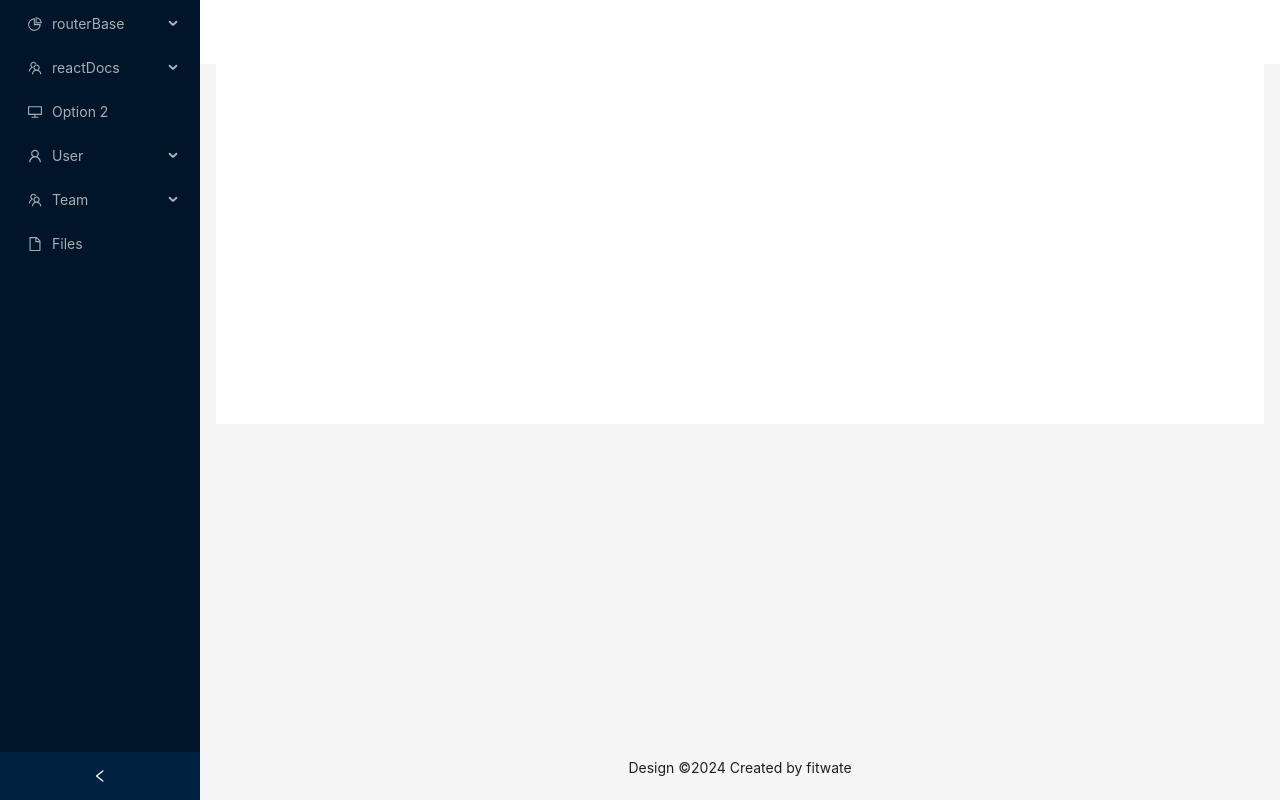
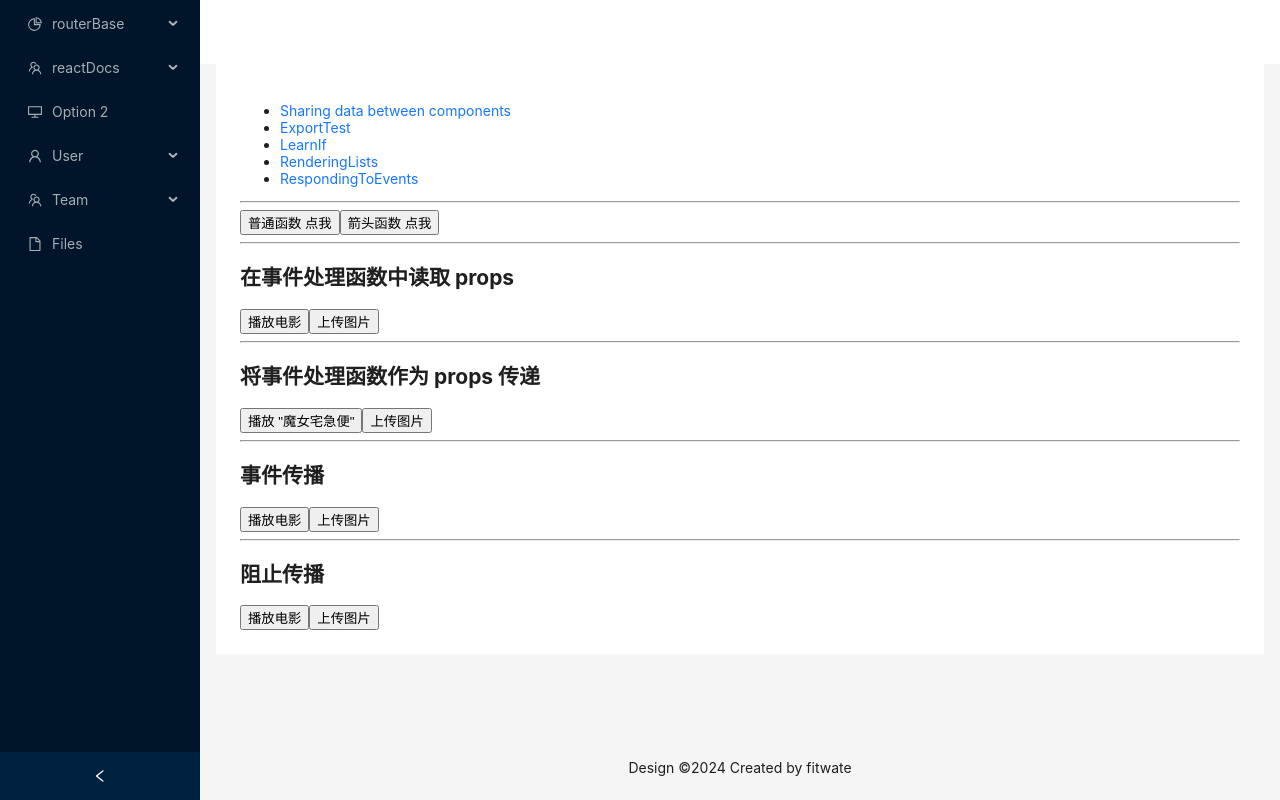
Before and after one commit to fitwate/react-learn, a React (Create React App) app: page /reactDocs/test/respondingtoevents in a window 1280 px wide. Built offline with nearby package versions, Linux system fonts and the light colour scheme.

Commit message:
test action

```diff
--- /dev/null
+++ b/src/pages/reactDocs/RespondingToEvents.jsx
@@ -0,0 +1,111 @@
+import React from 'react'
+
+function AlertButton({ message, children }) {
+    return (
+        <button onClick={() => alert(message)}>
+            {children}
+        </button>
+    );
+}
+
+function Button({ onClick, children }) {
+    return (
+        <button onClick={onClick}>
+            {children}
+        </button>
+    );
+}
+
+function PlayButton({ movieName }) {
+    function handlePlayClick() {
+        alert(`正在播放 ${movieName}！`);
+    }
+
+    return (
+        <Button onClick={handlePlayClick}>
+            播放 "{movieName}"
+        </Button>
+    );
+}
+
+function UploadButton() {
+    return (
+        <Button onClick={() => alert('正在上传！')}>
+            上传图片
+        </Button>
+    );
+}
+
+function StopButton({ onClick, children }) {
+    return (
+        <button onClick={e => {
+            e.stopPropagation();
+            onClick();
+        }}>
+            {children}
+        </button>
+    );
+}
+
+export default function RespondingToEvents() {
+    function handleClick() {
+        alert('普通函数 你点击了我！');
+    }
+
+    return (
+        <div>
+            <button onClick={handleClick}>
+                普通函数 点我
+            </button>
+
+            <button onClick={() => {
+                alert('箭头函数 你点击了我！');
+            }}>
+                箭头函数 点我
+            </button>
+
+            <hr />
+            <h2>在事件处理函数中读取 props </h2>
+            <AlertButton message="正在播放！">
+                播放电影
+            </AlertButton>
+            <AlertButton message="正在上传！">
+                上传图片
+            </AlertButton>
+
+            <hr />
+            <h2>将事件处理函数作为 props 传递</h2>
+            <PlayButton movieName="魔女宅急便" />
+            <UploadButton />
+
+            <hr />
+            <h2>事件传播</h2>
+            <div className="Toolbar" onClick={() => {
+                alert('你点击了 toolbar ！');
+            }}>
+                <button onClick={() => alert('正在播放！')}>
+                    播放电影
+                </button>
+                <button onClick={() => alert('正在上传！')}>
+                    上传图片
+                </button>
+            </div>
+
+            <hr />
+            <h2>阻止传播</h2>
+            <div className="Toolbar" onClick={() => {
+                alert('你点击了 toolbar ！');
+            }}>
+                <StopButton onClick={() => alert('正在播放！')}>
+                    播放电影
+                </StopButton>
+                <StopButton onClick={() => alert('正在上传！')}>
+                    上传图片
+                </StopButton>
+            </div>
+
+        </div>
+
+    );
+
+}
--- a/src/pages/reactDocs/Test.jsx
+++ b/src/pages/reactDocs/Test.jsx
@@ -17,6 +17,9 @@ export default function Test() {
         <li>
           <NavLink to="renderinglists">RenderingLists</NavLink>
         </li>
+        <li>
+          <NavLink to="respondingtoevents">RespondingToEvents</NavLink>
+        </li>
       </ul>
       <hr />
       <Outlet />
--- a/src/routes/index.jsx
+++ b/src/routes/index.jsx
@@ -15,6 +15,7 @@ import Sharingdata from '../pages/reactDocs/Sharingdata';
 import ExportTest from '../pages/reactDocs/ExportTest';
 import LearnIf from '../pages/reactDocs/LearnIf';
 import RenderingLists from '../pages/reactDocs/RenderingLists'
+import RespondingToEvents from '../pages/reactDocs/RespondingToEvents';
 
 const routes = [
   {
@@ -87,6 +88,9 @@ const routes = [
           {
             path:'renderinglists',
             element:<RenderingLists />
+          },{
+            path:'respondingtoevents',
+            element:<RespondingToEvents />
           }
         ]
       }
```
